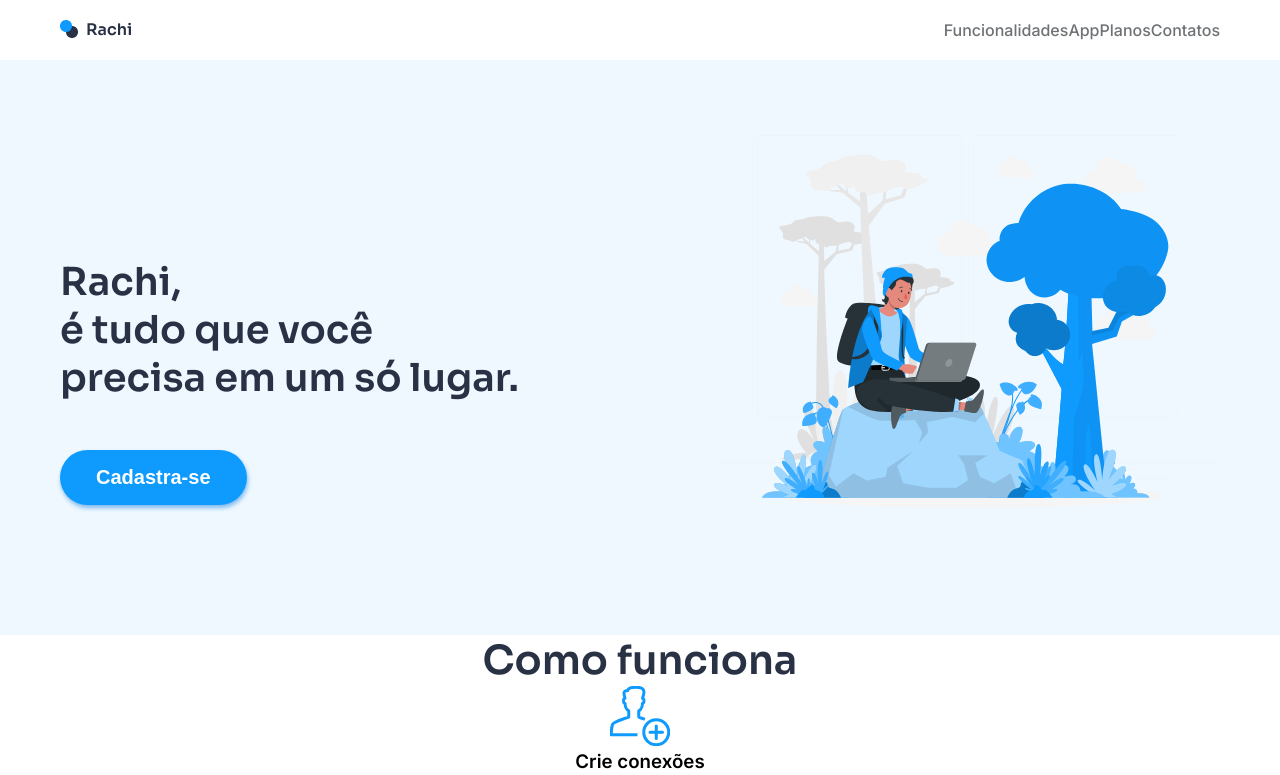
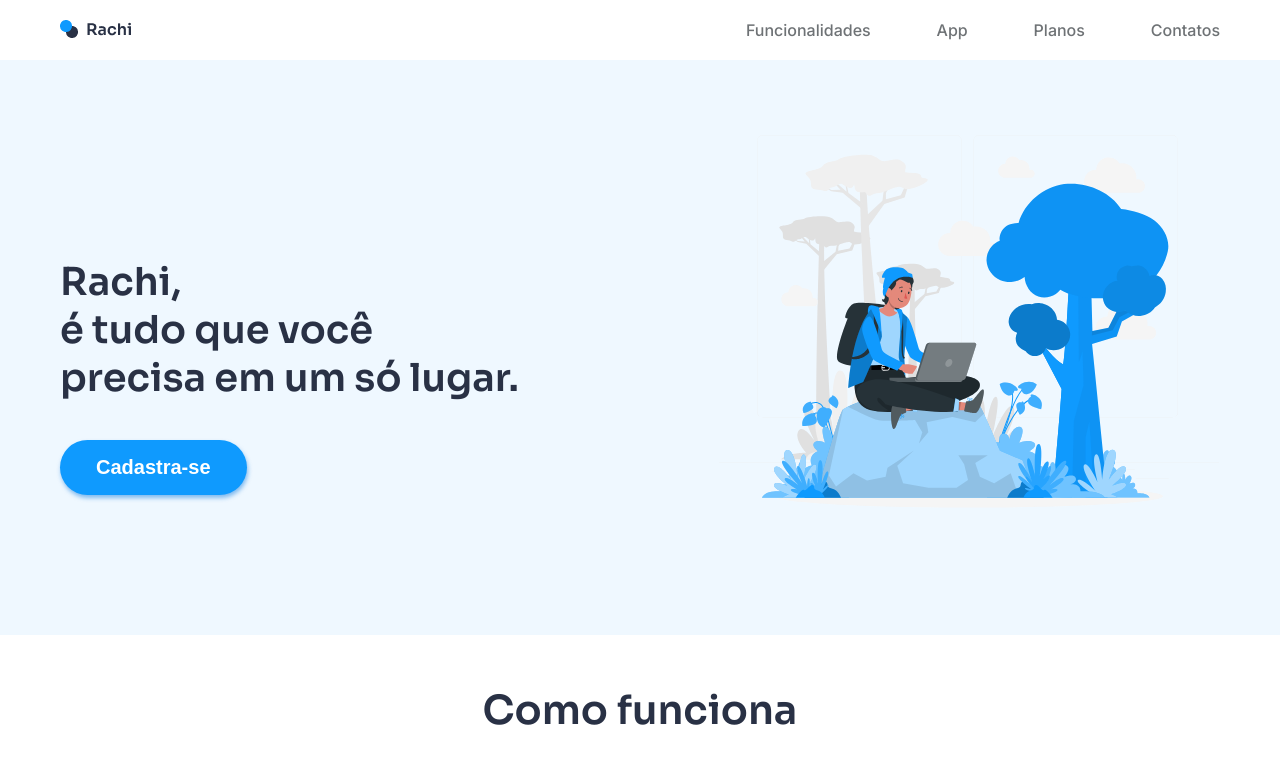
Before and after one commit to dessaphss/Rachi, a Vue app: page / in a window 1280 px wide. Shown: the top 775 px of the page. Built offline with nearby package versions, Linux system fonts and the light colour scheme; the HTML template or start-up script is replaced by a standard one.

Commit message:
style(theme): updated default styles

```diff
--- a/src/components/MainContainer/styles.scss
+++ b/src/components/MainContainer/styles.scss
@@ -4,10 +4,7 @@
   max-width: 1200px;
   margin: 0 auto;
   padding: 1.25rem;
-}
-
-
-.container-bg {
+  & .container-bg {
     margin-top: 20px;
     position: relative;
     &::before {
@@ -20,11 +17,12 @@
       background: themeColor(bg-primary);
     }
   }
+}
 
 .title {
   display: flex;
   align-items: center;
-  gap: 200px;
+  gap: 12.5rem;
   color: themeColor(title);
   font-family: ($font-family-sora);
   font-size: 1.2rem;
@@ -33,26 +31,7 @@
   z-index: 1;
 }
 
-.btn-signup{
-  padding: 1rem 2.25rem;
-  border: none;
-  border-radius: 3.125rem;
-  background: themeColor(btn-primary);
-  box-shadow: 1px 3px 4px 0px rgba(19, 125, 224, 0.50);
-  color: themeColor(button);
-  font-size: themeFontSize(large);
-  font-weight: themeFontWeight(semiBold);
-  position: relative;
-  top: -130px;
+.card-container{
+  display: flex;
+  justify-content: center;
 }
-
-.sub-title {
-  color: #293145;
-  text-align: center;
-  font-family: Sora;
-  font-size: 2.5rem;
-  font-style: normal;
-  font-weight: 600;
-  line-height: normal;
-  padding-top: 3.12rem;
-}
--- a/src/styles/_theme.scss
+++ b/src/styles/_theme.scss
@@ -28,6 +28,17 @@ $font-sizes: (
   huge: 3rem
 );
 
+$spacings: (
+  xxxsmall: 0.8rem,
+  xxsmall: 1.2rem,
+  xsmall: 1.6rem,
+  small: 2.5rem,
+  medium: 3.12rem,
+  large: 4.12rem,
+  xlarge: 4.8rem,
+  xxlarge: 5.6rem,
+);
+
 @function themeFontSize($key) {
     @if map-has-key($font-sizes, $key) {
       @return map-get($font-sizes, $key);
@@ -52,3 +63,12 @@ $font-sizes: (
     @warn "Unkown '#{$key}' in $font-weights.";
     @return null;
 }
+
+@function themeSpacings($key) {
+  @if map-has-key($spacings, $key) {
+    @return map-get($spacings, $key);
+  }
+
+  @warn "Unkown '#{$key}' in $spacings.";
+  @return null;
+}
```
Lines whose indentation alone changed are shown as unchanged.
